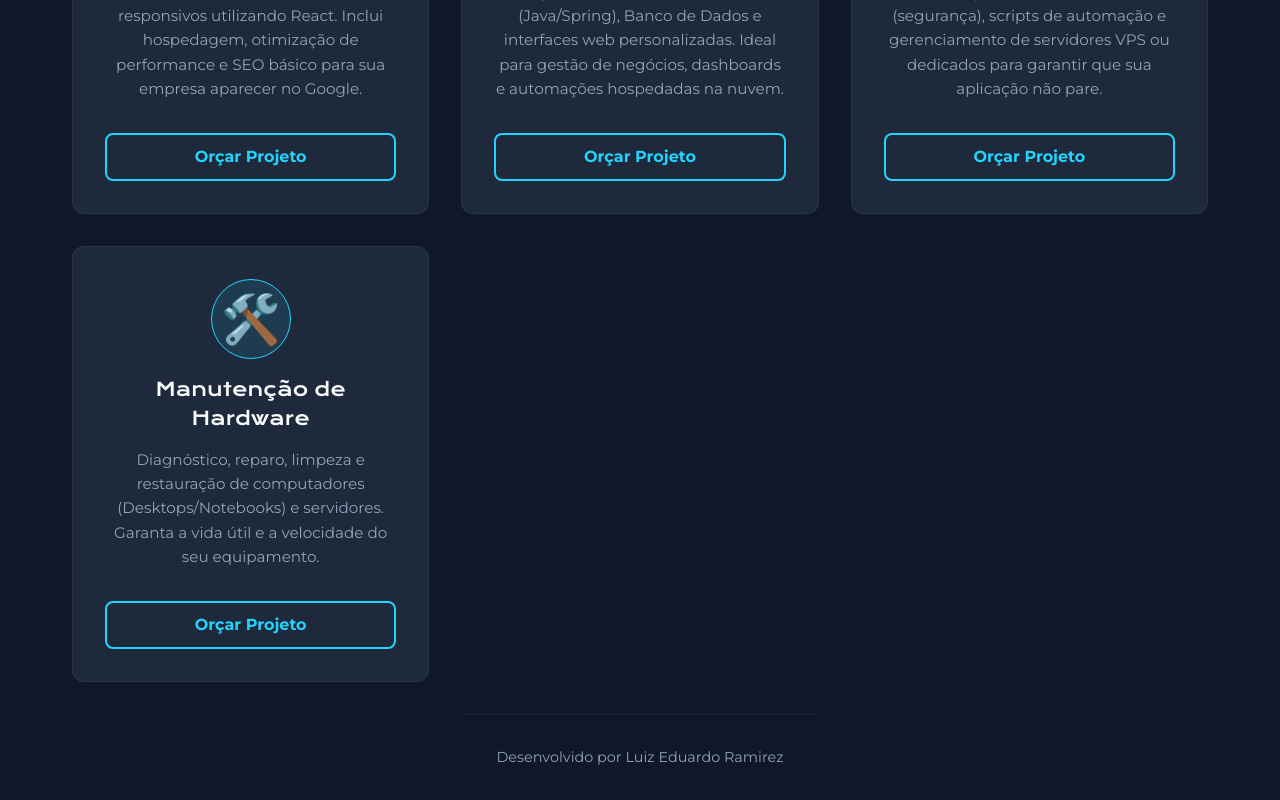
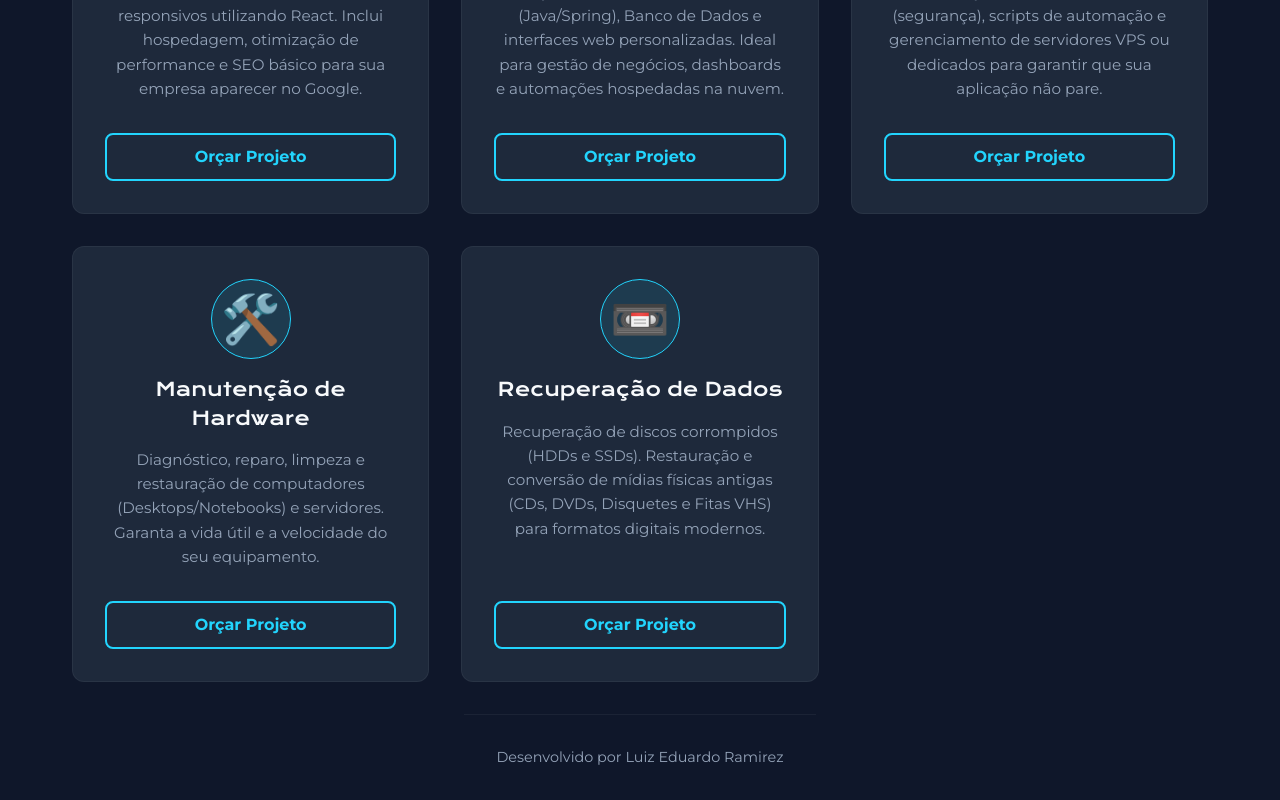
Before and after one commit to luiz-eduardo-ramirez/Portfolio, a React (Vite) app: page /services in a window 1280 px wide. Shown: the part 526-1326 px from the top of the page. Built offline with nearby package versions, Linux system fonts and the light colour scheme.

Commit message:
Serviço recuperação de dados

```diff
--- a/src/components/Services.jsx
+++ b/src/components/Services.jsx
@@ -1,8 +1,8 @@
 import React from 'react';
-import '../styles/Services.css'; // Vamos criar esse CSS no próximo passo
+import '../styles/Services.css';
 
 const Services = () => {
-  const whatsappNumber = "5511999987915"; // Seu número (coloque o real aqui)
+  const whatsappNumber = "5511999987915"; // Seu número real
 
   const servicesList = [
     {
@@ -32,6 +32,13 @@ const Services = () => {
       icon: "🛠️",
       description: "Diagnóstico, reparo, limpeza e restauração de computadores (Desktops/Notebooks) e servidores. Garanta a vida útil e a velocidade do seu equipamento.",
       message: "Olá Luiz! Preciso de manutenção para meus computadores."
+    },
+    {
+      id: 5,
+      title: "Recuperação de Dados",
+      icon: "📼",
+      description: "Recuperação de discos corrompidos (HDDs e SSDs). Restauração e conversão de mídias físicas antigas (CDs, DVDs, Disquetes e Fitas VHS) para formatos digitais modernos.",
+      message: "Olá Luiz! Tenho interesse em recuperação de dados ou conversão de VHS/Mídias."
     }
   ];
 
@@ -47,7 +54,7 @@ const Services = () => {
           <div
             key={service.id}
             className="card-servico"
-            style={{ animationDelay: `${index * 0.2}s` }} // Efeito cascata
+            style={{ animationDelay: `${index * 0.2}s` }}
           >
             <div className="icon-servico">{service.icon}</div>
             <h3>{service.title}</h3>
```
